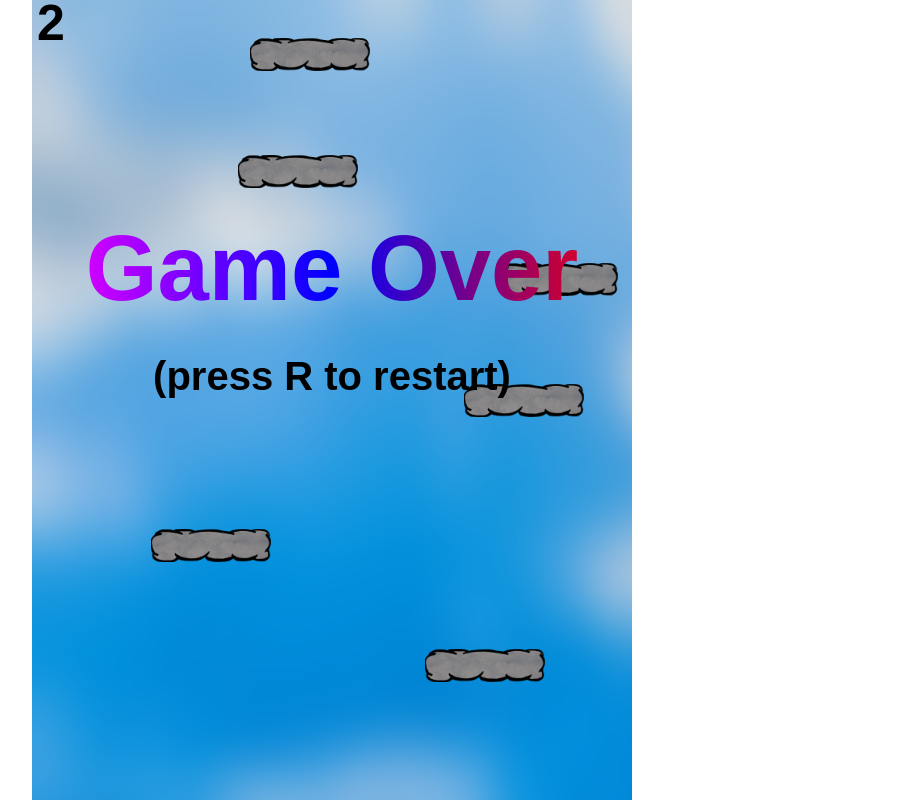
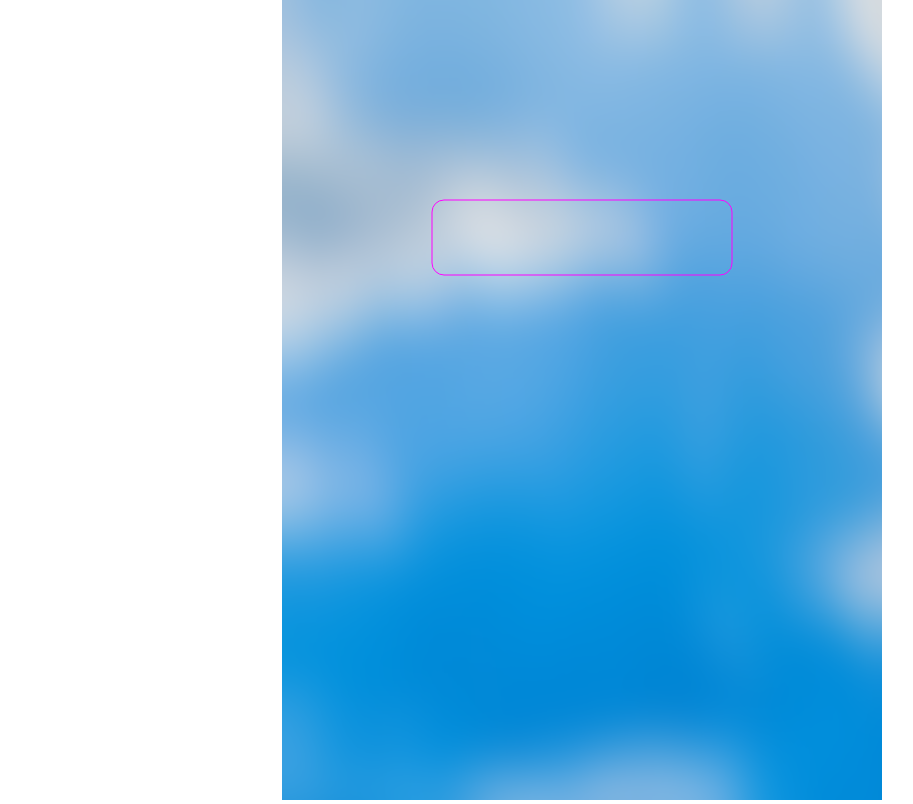
Before and after one commit to Auzmit/My_Prig-skok, a website with bundled scripts: page index.html in a window 1280 px wide. Shown: the whole page, without its empty margins (308-1221 px from the left). Built offline with nearby package versions, Linux system fonts and the light colour scheme.

Commit message:
some initMenu

```diff
--- a/index.html
+++ b/index.html
@@ -10,6 +10,6 @@
 
 </head>
 <body>
-  <canvas id="board"></canvas>
+  <canvas id="canvas"></canvas>
 </body>
 </html>
--- /dev/null
+++ b/js/canvasMouseCoords.js
@@ -0,0 +1,10 @@
+export default (canvas, event) => {
+  // getBoundingClientRect() returns object providing information
+  // about size of element and its position relative to the viewport.
+  const canvasInfo = canvas.getBoundingClientRect();
+  const x = event.clientX - canvasInfo.left;
+  const y = event.clientY - canvasInfo.top;
+
+  // console.log({x, y});
+  return {x, y};
+};
--- a/js/main.js
+++ b/js/main.js
@@ -1,11 +1,12 @@
+import canvasMouseCoords from './canvasMouseCoords.js';
 import detectCollision from './detectCollision.js';
 import randomInteger from './randomInteger.js';
 
-// board init
-let board;
-let boardWidth = 600;
-let widthPadding = boardWidth*0.02;
-let boardHeight = 800;
+// canvas init
+let canvas;
+let canvasWidth = 600;
+let widthPadding = canvasWidth*0.02;
+let canvasHeight = 800;
 let context;
 // starting 'f_updateGame' every lntervalledUpdateFreq ms
 // with the help of 'setInterval':
@@ -16,19 +17,19 @@ let gameOverFlag = false;
 // physics init
 let initialVelocityX = 0;
 let velocityX = initialVelocityX;
-// let inialShiftSkokerX = boardWidth/120;
-let shiftSkokerX = boardWidth/120;
-let initialVelocityY = -boardWidth/71; // 60 => -10
-// let initialVelocityY = -boardWidth/50; // 60 => -10
+// let inialShiftSkokerX = canvasWidth/120;
+let shiftSkokerX = canvasWidth/120;
+let initialVelocityY = -canvasWidth/71; // 60 => -10
+// let initialVelocityY = -canvasWidth/50; // 60 => -10
 let velocityY = initialVelocityX;
-let initialGravity = boardWidth/1500; // 1500 => 0.4
+let initialGravity = canvasWidth/1500; // 1500 => 0.4
 let gravity = initialGravity;
 
 // skoker init
-let skokerWidth = boardWidth/13; // 13 => 46,1538...
+let skokerWidth = canvasWidth/13; // 13 => 46,1538...
 let skokerHeight = skokerWidth;
-let skokerX = boardWidth/2 - skokerWidth/2;
-let skokerY = boardHeight*0.9 - skokerHeight;
+let skokerX = canvasWidth/2 - skokerWidth/2;
+let skokerY = canvasHeight*0.9 - skokerHeight;
 let skokerLeftImage;
 let skokerRightImage;
 let skoker = {
@@ -42,7 +43,7 @@ let skoker = {
 // platforms init
 // const platformImageWidth = 1200;
 // const platformImageHeight = 336;
-let platformWidth = boardWidth/5;
+let platformWidth = canvasWidth/5;
 let platformHeight = platformWidth/3.57;
 let shiftPlatformX = shiftSkokerX;
 // let shiftPlatformX;
@@ -69,17 +70,60 @@ let pointsForJumpMessage = '';
 let pointsForJumpDrawIndex = 0;
 let initialPointsForJumpDrawIndex = 10;
 
-window.onload = initGame();
+// window.onload = initGame();
+window.onload = initMenu();
+
+function initMenu() {
+  canvas = document.getElementById('canvas');
+  canvas.height = canvasHeight;
+  canvas.width = canvasWidth;
+  context = canvas.getContext('2d');
+  context.clearRect(0, 0, canvas.width, canvas.height);
+
+  let menuRectWidth = canvasWidth*3/6;
+  let menuRectHeight = menuRectWidth*2/8;
+  let menuRectPosX = canvasWidth/2 - menuRectWidth/2;
+  let menuRectPosY = canvasHeight*2/8;
+  let menuRectRadii = menuRectWidth/25;
+
+  // button Play
+  context.strokeStyle = "magenta";
+  context.beginPath();
+  context.roundRect(menuRectPosX, menuRectPosY,
+    menuRectWidth, menuRectHeight, menuRectRadii);
+  context.stroke();
+
+  canvas.addEventListener('click', (event) => {
+    let coords = canvasMouseCoords(canvas, event);
+    // console.log(coords);
+    // console.log(menuRectPosX, );
+    let mouseX = coords.x;
+    let mouseY = coords.y;
+    if ((mouseX > menuRectPosX) && (mouseX < menuRectPosX + menuRectWidth) &&
+        (mouseY > menuRectPosY) && (mouseY < menuRectPosY + menuRectHeight)) {
+      context.fill(240, 20, 140);
+      // console.log('play click');
+    }
+    // else {
+    //   context.fill(128, 10, 50);
+    // };
+  });
+
+  // canvas.addEventListener('click', (event) => {
+  //   let coords = canvasMouseCoords(canvas, event);
+  //   console.log(coords.x);
+  // });
+};
 
 function initGame() {
   score = 0;
   gameOverFlag = false;
 
-  board = document.getElementById('board');
-  board.height = boardHeight;
-  board.width = boardWidth;
-  context = board.getContext('2d');
-  context.clearRect(0, 0, board.width, board.height);
+  canvas = document.getElementById('canvas');
+  canvas.height = canvasHeight;
+  canvas.width = canvasWidth;
+  context = canvas.getContext('2d');
+  context.clearRect(0, 0, canvas.width, canvas.height);
 
   // load images
   skokerRightImage = new Image();
@@ -108,19 +152,19 @@ function initGame() {
 
 function updateGame() {
   // console.log('updateGame');
-  if (skoker.y > boardHeight) {
+  if (skoker.y > canvasHeight) {
     gameOver();
     clearInterval(lntervalledUpdateGame);
   } else {
-    context.clearRect(0, 0, board.width, board.height);
+    context.clearRect(0, 0, canvas.width, canvas.height);
 
     // updateGame skoker.x
     skoker.x += velocityX;
     // jump from side to side of the screen
-    if (skoker.x > board.width) {
+    if (skoker.x > canvas.width) {
       skoker.x = 0;
     } else if (skoker.x + skoker.width < 0) {
-      skoker.x = board.width;
+      skoker.x = canvas.width;
     };
 
     // shift skoker & all platforms little down:
@@ -128,12 +172,12 @@ function updateGame() {
     if (velocityY < 0) {
       // hard-defined scroll - shift 2 times only platforms,
       // because skoker can jump out from top of screen
-      if (skoker.y < boardHeight * 0.4) {
+      if (skoker.y < canvasHeight * 0.4) {
         for (const platform of arrPlatform) {
           platform.y -= velocityY * 2;
         }
       // normal scroll - shift on Y platforms & skoker
-      } else if (skoker.y < boardHeight) {
+      } else if (skoker.y < canvasHeight) {
         skoker.y += velocityY;
         for (const platform of arrPlatform) {
           platform.y -= velocityY;
@@ -158,7 +202,7 @@ function updateGame() {
         platform.y, platform.width, platform.height);
     };
 
-    while (arrPlatform[0].y >= boardHeight) {
+    while (arrPlatform[0].y >= canvasHeight) {
       arrPlatform.shift();
       newPlatform();
       score += 1;
@@ -166,9 +210,9 @@ function updateGame() {
 
     // score draw
     context.fillStyle = 'black';
-    context.font = `bold ${boardWidth/12}px Sans-Serif`;
+    context.font = `bold ${canvasWidth/12}px Sans-Serif`;
     context.textAlign = 'left';
-    context.fillText(score, boardWidth/120, boardWidth/15);
+    context.fillText(score, canvasWidth/120, canvasWidth/15);
 
     // skoker draw
     context.drawImage(skoker.image, skoker.x,
@@ -177,7 +221,7 @@ function updateGame() {
     // pointsForJump draw
     if (pointsForJumpDrawIndex > 0) {
       context.fillStyle = 'blue';
-      context.font = `bold ${boardWidth/12}px Sans-Serif`;
+      context.font = `bold ${canvasWidth/12}px Sans-Serif`;
       context.textAlign = 'center';
       context.fillText(pointsForJumpMessage, skoker.x + skoker.width/2,
         skoker.y + skoker.height*2);
@@ -220,9 +264,9 @@ function placePlatforms() {
     collision: false,
     color: 'transparent',
     image: platformImage,
-    x: boardWidth/2 - platformWidth/2,
-    y: boardHeight - platformHeight,
-    // y: boardHeight,
+    x: canvasWidth/2 - platformWidth/2,
+    y: canvasHeight - platformHeight,
+    // y: canvasHeight,
     width: platformWidth,
     height: platformHeight
   };
@@ -236,7 +280,7 @@ function placePlatforms() {
 function newPlatform() {
   // X-coord randoming with little indent on left & right
   let randomX = randomInteger(widthPadding,
-    boardWidth - widthPadding - platformWidth);
+    canvasWidth - widthPadding - platformWidth);
 
   let platformImage = new Image();
 
@@ -245,8 +289,8 @@ function newPlatform() {
     color: 'white',
     image: platformImage,
     x: randomX,
-    y: arrPlatform[arrPlatform.length - 1].y - boardWidth/6
-      - randomInteger(0, boardWidth/10.5),
+    y: arrPlatform[arrPlatform.length - 1].y - canvasWidth/6
+      - randomInteger(0, canvasWidth/10.5),
     width: platformWidth,
     height: platformHeight
   };
@@ -315,10 +359,10 @@ function detectColor(skoker, platform) {
 
     for (let currentPlatform of arrPlatform) {
       let platformCenter = currentPlatform.x + platformWidth/2;
-      if (platformCenter >= boardWidth/2) {
-        platformCenter = boardWidth/2 - (platformCenter - boardWidth/2);
+      if (platformCenter >= canvasWidth/2) {
+        platformCenter = canvasWidth/2 - (platformCenter - canvasWidth/2);
       } else {
-        platformCenter = boardWidth/2 + (boardWidth/2 - platformCenter);
+        platformCenter = canvasWidth/2 + (canvasWidth/2 - platformCenter);
       }
       currentPlatform.x = platformCenter - platformWidth/2;
     }
@@ -357,7 +401,7 @@ function detectColor(skoker, platform) {
 function shiftXGreen(platform) {
   if (platform.movingOnX === '+') {
     if (platform.x + platform.width + shiftPlatformX <=
-      boardWidth - widthPadding) {
+      canvasWidth - widthPadding) {
         platform.x += platform.movingSpeedOnX;
     } else {
       platform.movingOnX = '-';
@@ -376,20 +420,20 @@ function shiftXGreen(platform) {
 function gameOver() {
   gameOverFlag = true;
 
-  let gradient = context.createLinearGradient(0, 0, boardWidth, 0);
+  let gradient = context.createLinearGradient(0, 0, canvasWidth, 0);
   gradient.addColorStop("0","magenta");
   gradient.addColorStop("0.5","blue");
   gradient.addColorStop("1.0","red");
 
-  let gameOverSize = boardWidth/6.5;
+  let gameOverSize = canvasWidth/6.5;
   context.fillStyle = gradient;
   context.font = `bold ${gameOverSize}px Sans-Serif`;
   context.textAlign = 'center';
-  context.fillText('Game Over', boardWidth/2, boardWidth/2);
+  context.fillText('Game Over', canvasWidth/2, canvasWidth/2);
 
   context.fillStyle = 'black';
-  context.font = `bold ${boardWidth/15}px Sans-Serif`;
+  context.font = `bold ${canvasWidth/15}px Sans-Serif`;
   context.textAlign = 'center';
-  context.fillText('(press R to restart)', boardWidth/2,
-    boardWidth/2 + gameOverSize*0.98);
+  context.fillText('(press R to restart)', canvasWidth/2,
+    canvasWidth/2 + gameOverSize*0.98);
 }
--- a/main.css
+++ b/main.css
@@ -3,7 +3,8 @@ body {
   margin: 0;
 }
 
-#board {
+#canvas {
+  margin-left: 500px;
   /* background-image: url('./images/sky_1200x1562.jpg'); */
   /* background-image: url('./images/sky_1200-1600.png'); */
   background-image: url('./images/sky_1440-1880.png');
```
